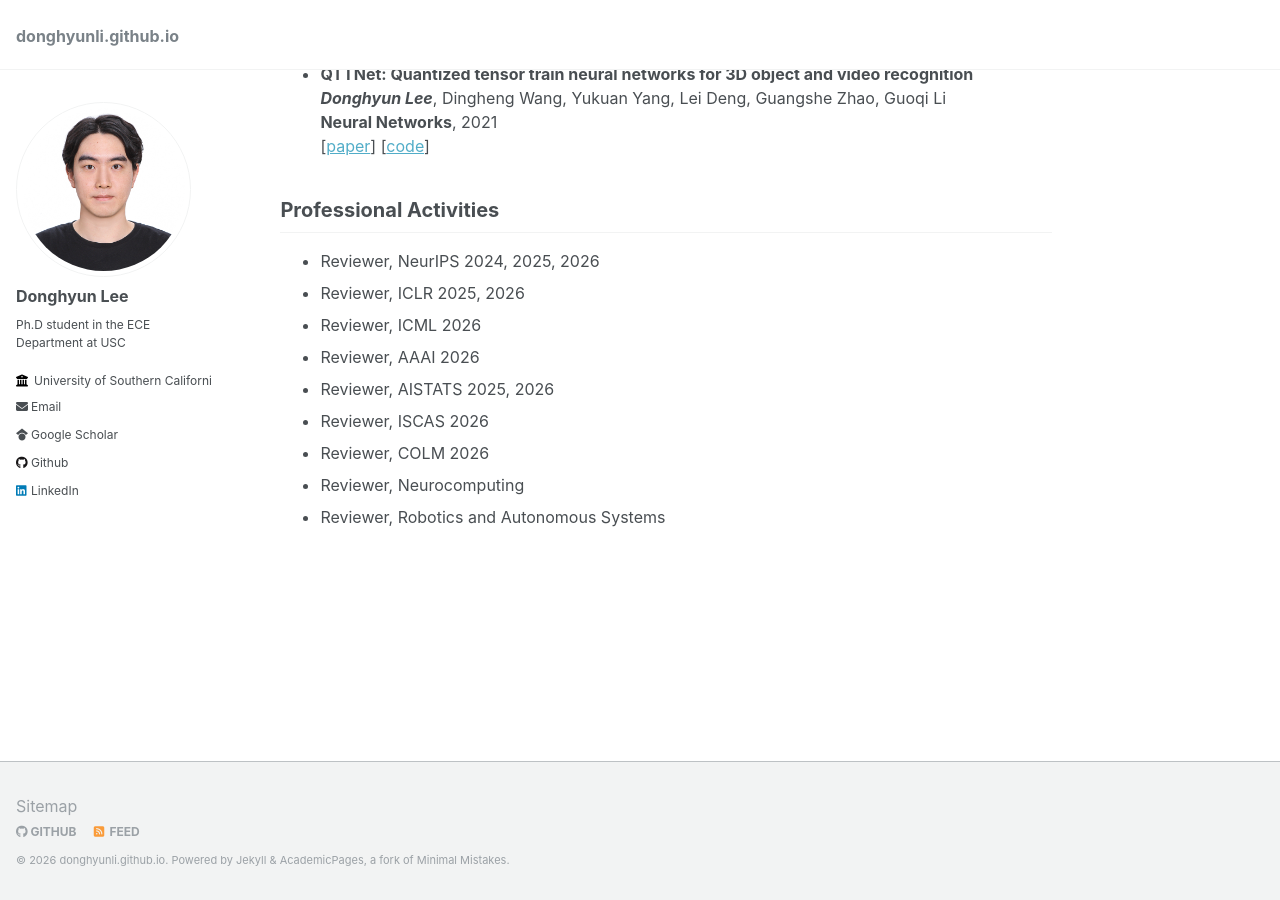
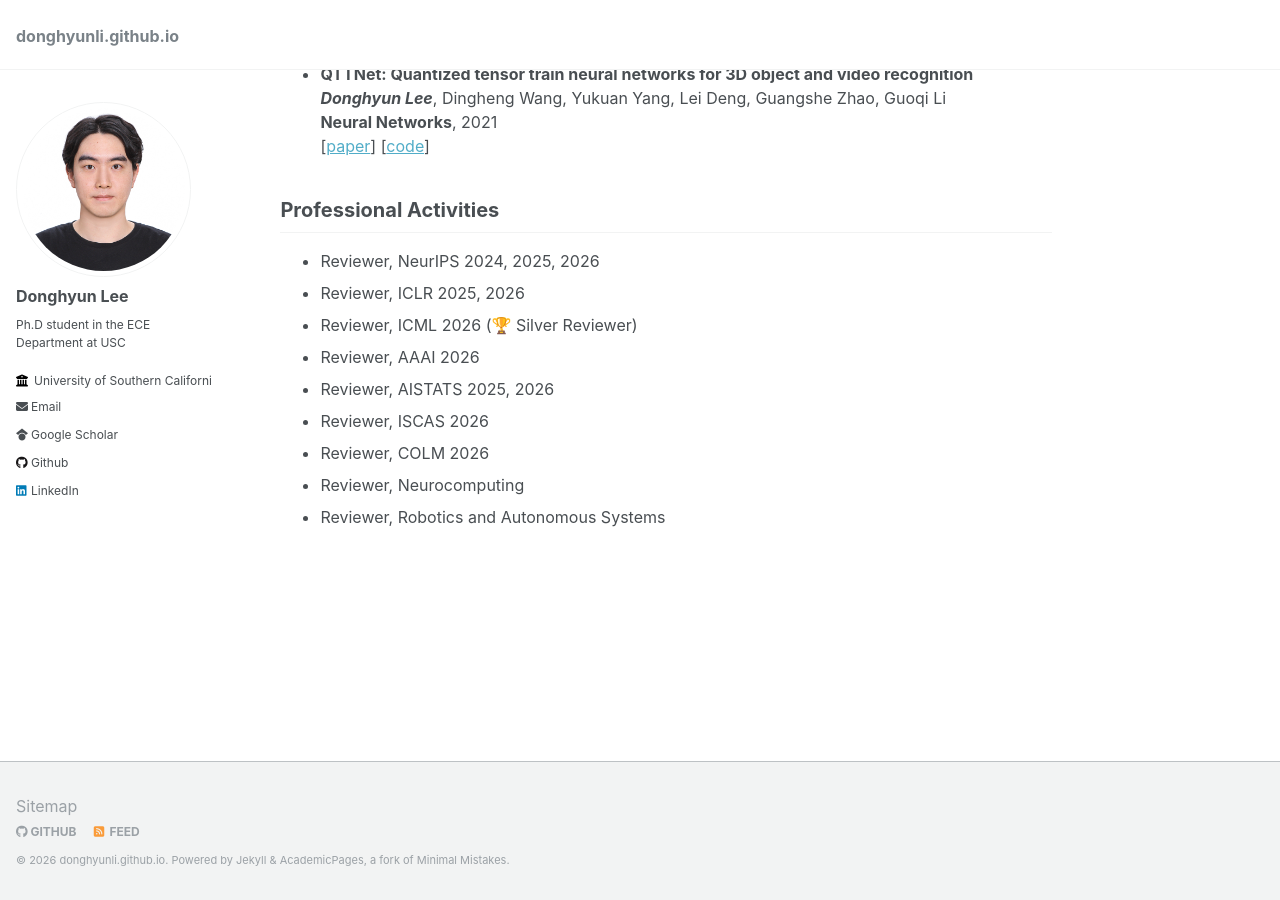
Before and after one commit to donghyunli/donghyunli.github.io, a Jekyll site: the page built from _pages/about.md, in a window 1280 px wide and 900 px high, scrolled down 3717 px. Built offline with Jekyll 4.4.1, drawn with Linux system fonts in a browser that asks for light colours.

Commit message:
Activities Update

```diff
--- a/_pages/about.md
+++ b/_pages/about.md
@@ -158,7 +158,7 @@ Wooshik Myung, ***Donghyun Lee***, Chenhang Song, Guanrui Wang, Cheng Ma\\
 ## Professional Activities
 - Reviewer, NeurIPS 2024, 2025, 2026
 - Reviewer, ICLR 2025, 2026
-- Reviewer, ICML 2026
+- Reviewer, ICML 2026 (🏆 Silver Reviewer)
 - Reviewer, AAAI 2026
 - Reviewer, AISTATS 2025, 2026
 - Reviewer, ISCAS 2026
```
